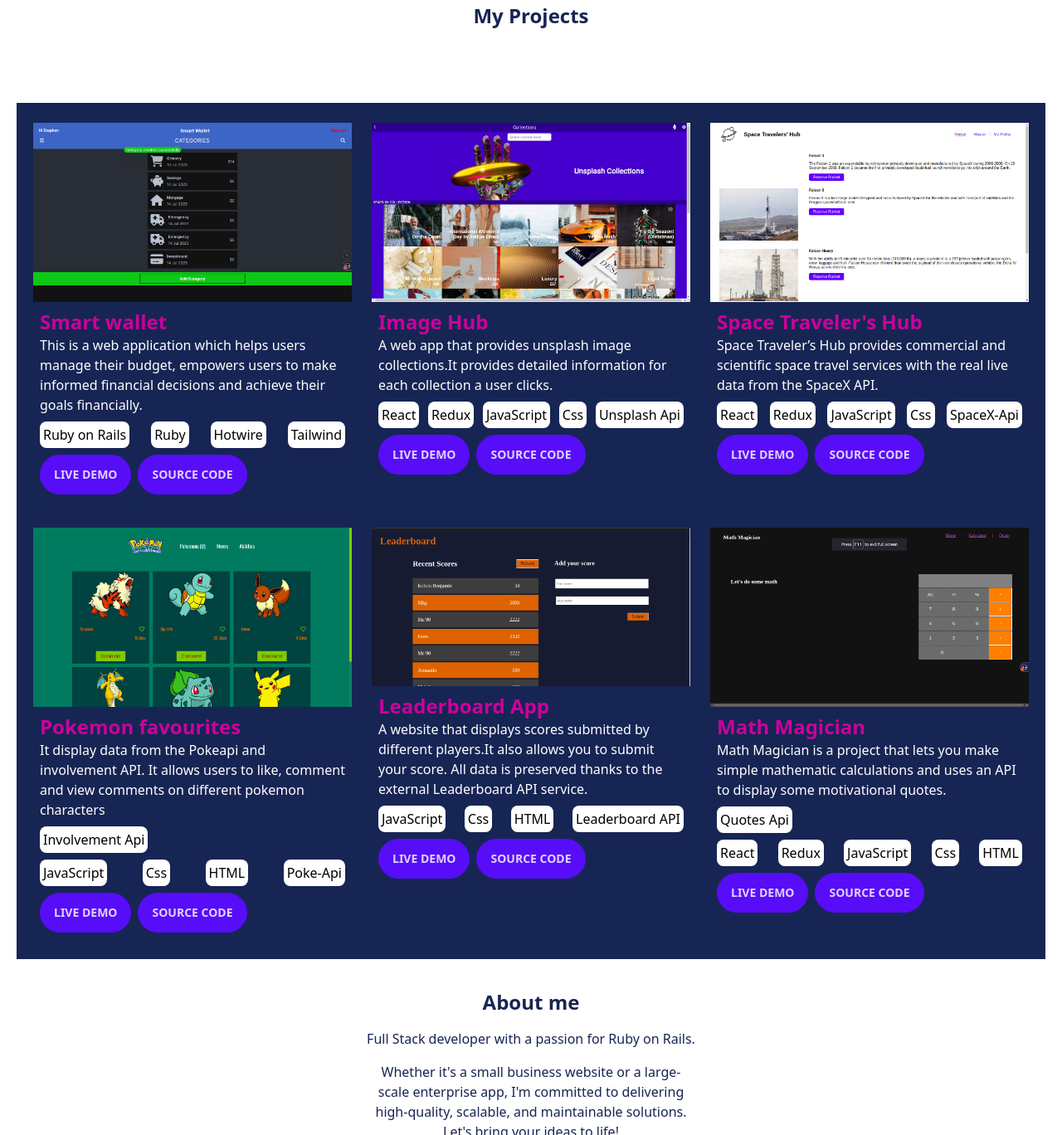
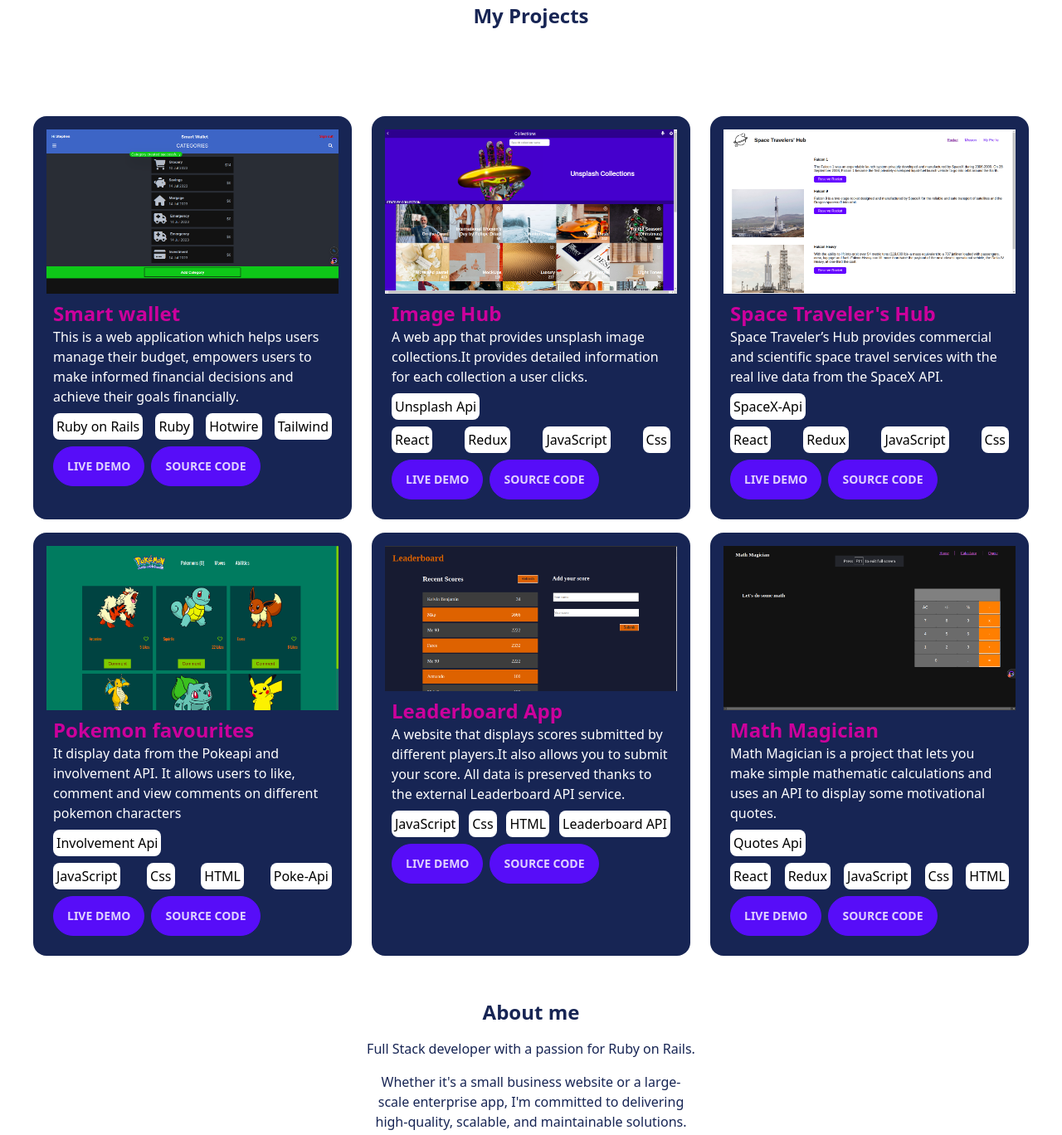
Before and after one commit to stephenkati/Professional-Portfolio, a website: page index.html in a window 1280 px wide. Shown: the part 696-2064 px from the top of the page at 83% size. Drawn offline with nearby package versions, Linux system fonts and the light colour scheme.

Commit message:
Update styles

```diff
--- a/index.html
+++ b/index.html
@@ -11,7 +11,7 @@
     <script src="https://kit.fontawesome.com/7415ea4535.js" crossorigin="anonymous"></script>
 </head>
 <body class="bg-white text-black w-screen flex justify-center">
-    <div class="m-0 p-0 ">
+    <div class="m-0 p-0 font-sans">
 
         <div class="h-screen w-full m-0 p-0 flex flex-col items-center justify-around">
 
@@ -57,9 +57,9 @@
 
         <div class="flex flex-col gap-2 items-center p-5" id="projects">
 
-            <div class="flex w-full flex-wrap gap-4 p-4 bg-blue-950 justify-around">
+            <div class="flex w-full flex-wrap gap-4 p-4 justify-around">
 
-                <div class="w-full max-w-sm text-white py-2">
+                <div class="w-full max-w-sm text-white p-4 bg-blue-950 rounded-2xl">
                     <img src="./images/smart_wallet.png" alt="Categories page for smart wallet app" class="w-full max-w-sm">
                     <div class="p-2">
                         <h4 class="font-bold text-2xl text-secondary-focus">Smart wallet</h4>
@@ -79,7 +79,7 @@
                     </div>
                 </div>
 
-                <div class="w-full max-w-sm text-white py-2">
+                <div class="w-full max-w-sm text-white p-4 bg-blue-950 rounded-2xl">
                     <img src="./images/Unsplash image hub.png" alt="unsplash image hub" class="w-full max-w-sm">
                     <div class="p-2">
                         <h4 class="font-bold text-2xl text-secondary-focus">Image Hub</h4>
@@ -100,7 +100,7 @@
                     </div>
                 </div>
 
-                <div class="w-full max-w-sm text-white py-2">
+                <div class="w-full max-w-sm text-white p-4 bg-blue-950 rounded-2xl">
                     <img src="./images/Space Traveler's Hub.png" alt="example of how a leaderboard looks like" class="w-full max-w-sm">
                     <div class="p-2">
                         <h4 class="font-bold text-2xl text-secondary-focus">Space Traveler's Hub</h4>
@@ -121,7 +121,7 @@
                     </div>
                 </div>
 
-                <div class="w-full max-w-sm text-white py-2">
+                <div class="w-full max-w-sm text-white p-4 bg-blue-950 rounded-2xl">
                     <img src="./images/pokemon.png" alt="example of how a leaderboard looks like" class="w-full max-w-sm">
                     <div class="p-2">
                         <h4 class="font-bold text-2xl text-secondary-focus">Pokemon favourites</h4>
@@ -142,7 +142,7 @@
                     </div>
                 </div>
 
-                <div class="w-full max-w-sm text-white py-2">
+                <div class="w-full max-w-sm text-white p-4 bg-blue-950 rounded-2xl">
                     <img src="./images/leaderboard.png" alt="example of how a leaderboard looks like" class="w-full max-w-sm">
                     <div class="p-2">
                         <h4 class="font-bold text-2xl text-secondary-focus">Leaderboard App</h4>
@@ -162,7 +162,7 @@
                     </div>
                 </div>
 
-                <div class="w-full max-w-sm text-white py-2">
+                <div class="w-full max-w-sm text-white p-4 bg-blue-950 rounded-2xl">
                     <img src="./images/Math magician.png" alt="Math magician app" class="w-full max-w-sm">
                     <div class="p-2">
                         <h4 class="font-bold text-2xl text-secondary-focus">Math Magician</h4>
```
